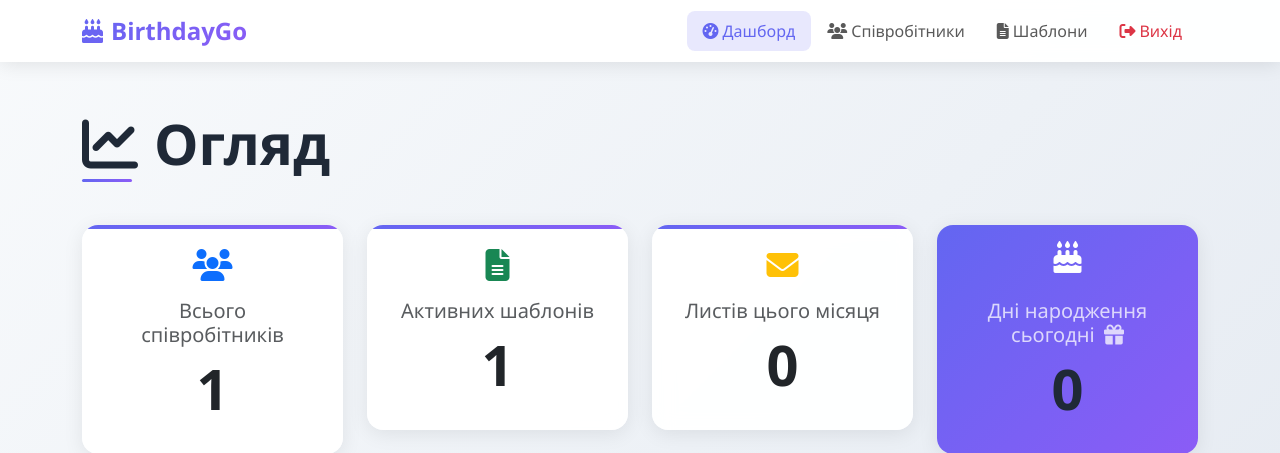
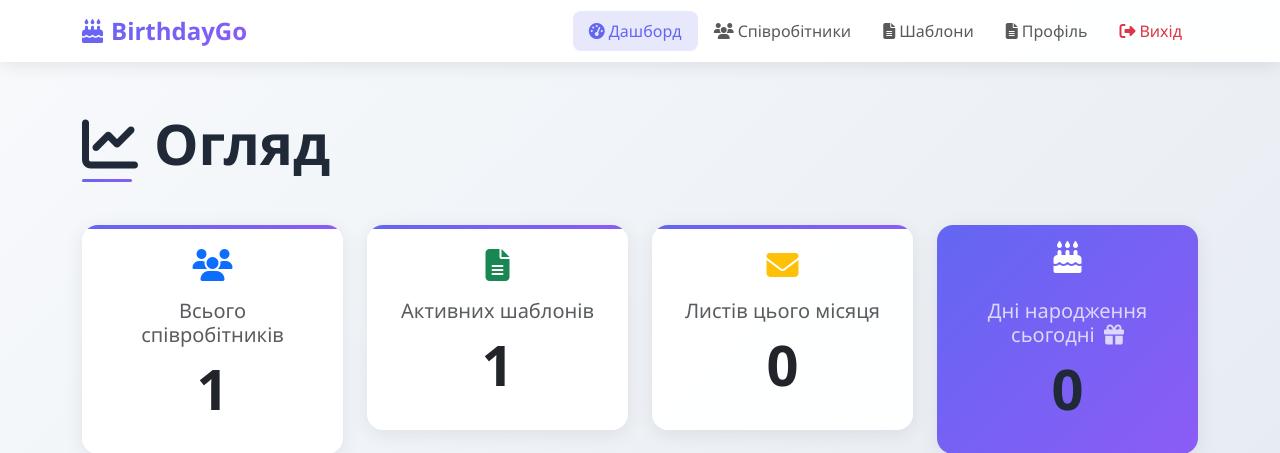
Before and after one commit to sergbondckua/birthday_email_notification_system, a Flask app: page / in a window 1280 px wide. Shown: the top 453 px of the page. Run offline with Flask 3, Linux system fonts and the light colour scheme; a user stored in the database is signed in; tables that the repository leaves empty hold one stand-in row (values such as "Sample post"); parts of the project's set-up code (start-up, migrations or seed data) failed here and were passed over; some libraries are stand-ins or nearby versions.

Commit message:
add html

```diff
--- a/templates/includes/navbar.html
+++ b/templates/includes/navbar.html
@@ -26,6 +26,12 @@
                         <i class="fas fa-file-alt me-1"></i>Шаблони
                     </a>
                 </li>
+              <li class="nav-item">
+                    <a class="nav-link {{ 'active' if request.endpoint == 'auth.profile' else '' }}"
+                       href="{{ url_for('auth.profile_api') if url_for else '/profile/' }}">
+                        <i class="fas fa-file-alt me-1"></i>Профіль
+                    </a>
+                </li>
                 <li class="nav-item">
                     <a class="nav-link text-danger" href="{{ url_for('auth.logout_page') if url_for else '/logout/' }}">
                         <i class="fas fa-sign-out-alt me-1"></i>Вихід
```
